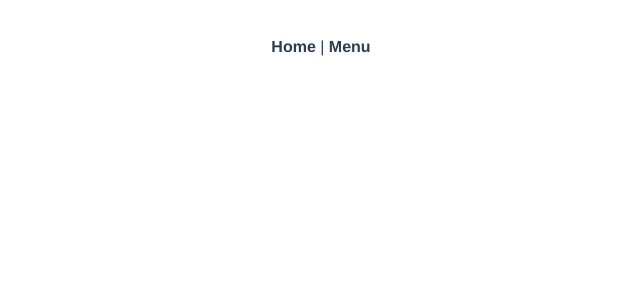
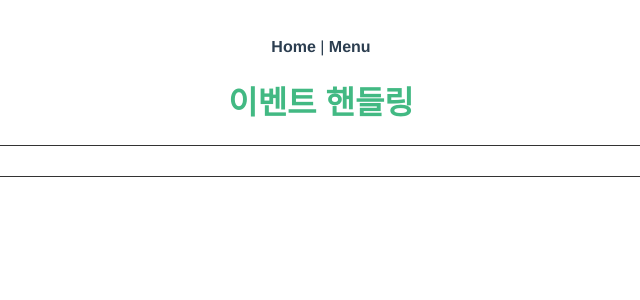
Before and after one commit to kyeongmin21/vueStudy, a Vue app: page /event in a window 1280 px wide. Shown: the top 300 px of the page, without its empty margins (319-959 px from the left). Built offline with nearby package versions, Linux system fonts and the light colour scheme.

Commit message:
event handle 페이지 추가

```diff
--- a/src/router/index.js
+++ b/src/router/index.js
@@ -45,6 +45,11 @@ const routes = [
     name: 'Page',
     component: () => import(/* webpackChunkName: "page" */ '@/views/PageMove.vue')
   },
+  {
+    path: '/event',
+    name: 'Event',
+    component: () => import(/* webpackChunkName: "event" */ '@/views/Event.vue')
+  },
 ]
 
 const router = new VueRouter({
--- /dev/null
+++ b/src/views/Event.vue
@@ -0,0 +1,31 @@
+<template>
+  <div class="parent">
+    <h1>이벤트 핸들링</h1>
+
+    <section class="first">
+
+    </section>
+  </div>
+</template>
+
+<script>
+
+export default {
+  name: "Event",
+  components: {
+
+  },
+  data() {
+    return {
+
+    };
+  },
+  methods: {
+
+  },
+};
+</script>
+
+<style>
+@import "/css/style.css";
+</style>
--- a/src/views/Menu.vue
+++ b/src/views/Menu.vue
@@ -9,6 +9,7 @@
       <h2><router-link to="/compo">6. component</router-link></h2>
       <h2><router-link to="/parent">7. parent</router-link></h2>
       <h2><router-link to="/page" tag="a">8. 페이지 이동</router-link></h2>
+      <h2><router-link to="/event" tag="a">9. 이벤트 핸들링</router-link></h2>
     </div>
   </div>
 </template>
```
